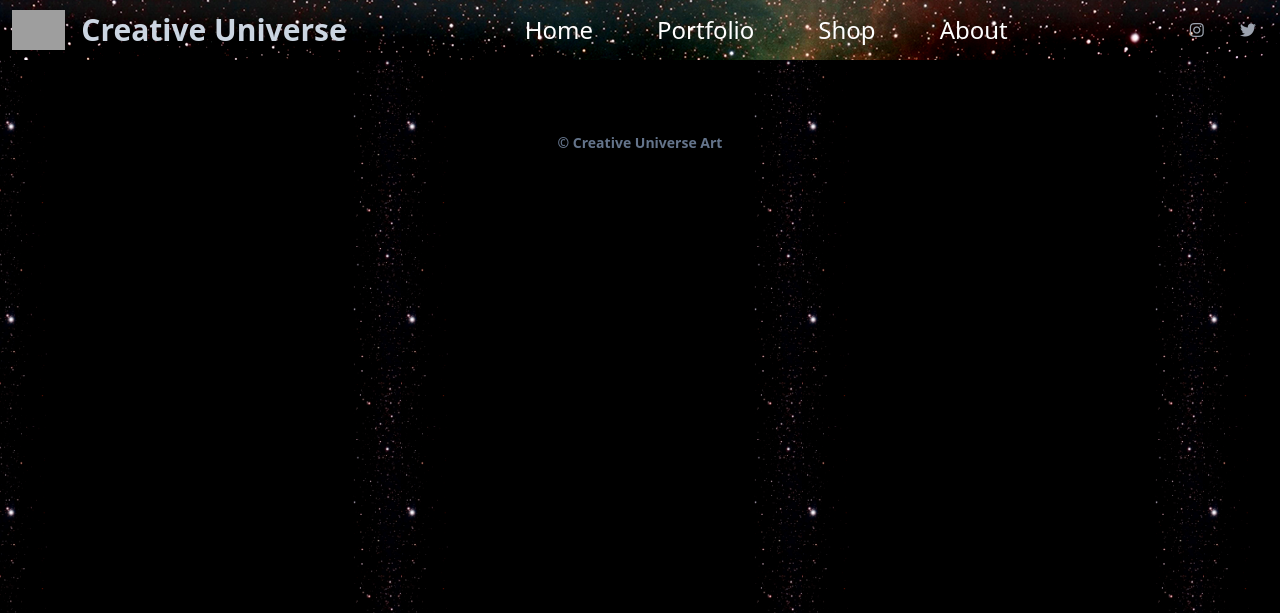
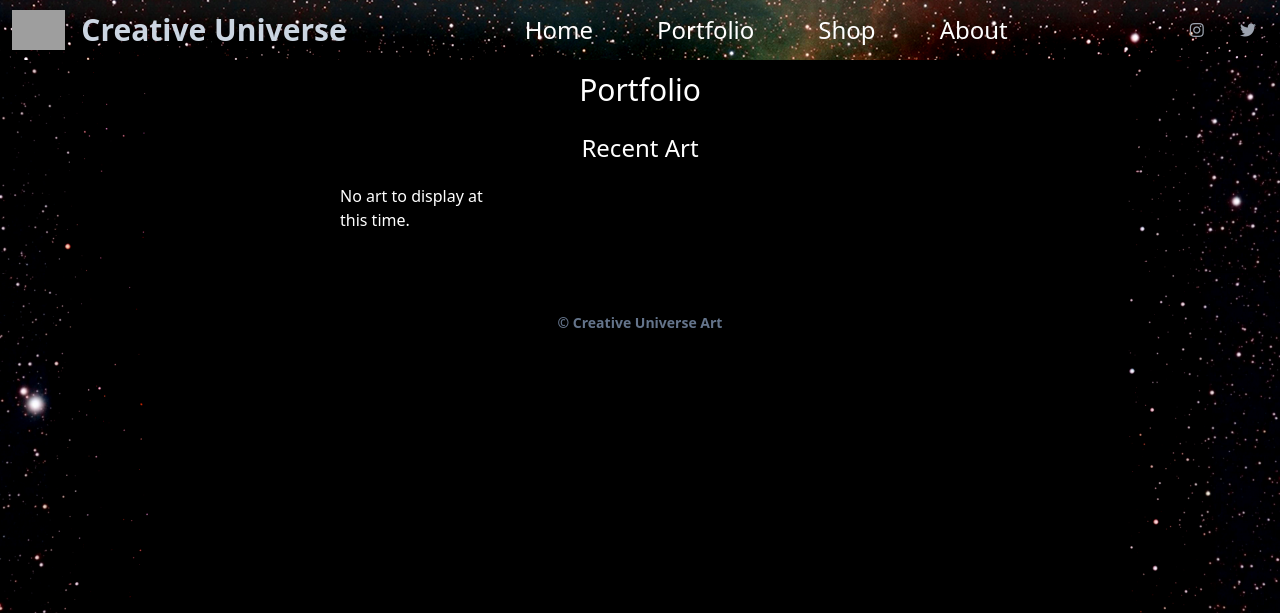
Before and after one commit to LewisFletcher/creative_universe, a Django app: page /portfolio/ in a window 1280 px wide. Shown: the top 613 px of the page. Run offline with Django 4.2, Linux system fonts and the light colour scheme; some libraries are stand-ins or nearby versions; grey boxes are pictures that could not be loaded.

```diff
--- a/about/templates/about.html
+++ b/about/templates/about.html
@@ -1 +1,5 @@
 {% extends 'index.html' %}
+{% load static %}
+{% block background_option %}
+bg-cover
+{% endblock %}
--- a/artpage/templates/arthome.html
+++ b/artpage/templates/arthome.html
@@ -1 +1,26 @@
 {% extends 'index.html' %}
+{% load static %}
+{% block background_option %}
+bg-cover
+{% endblock %}
+{% block content %}
+<div class="flex flex-row justify-center px-8">
+    <h1 class="text-2xl md:text-3xl my-3">Portfolio</h1>
+</div>
+<div class="flex flex-row justify-center px-8">
+    <h1 class="text-xl md:text-2xl my-3">Recent Art</h1>
+</div>
+<div class="grid lg:grid-cols-2 xl:grid-cols-3 gap-10 px-2 py-2 mx-auto w-3/4 xl:w-3/4 mb-4">
+    {% if recent_art %}
+    {% for art in recent_art %}
+    <div class="bg-slate-600 overflow-hidden md:w-64 w-64 mx-2 bg-opacity-25 rounded-b-lg">
+        <a href="#" target="_blank" rel="noreferrer"><img src="{{ art.image.url }}" class="h-64 md:h-64 w-full object-cover"alt=""></a>
+        <a href="#" target="_blank" rel="noreferrer"><h2 class="font-bold bold_underline pl-1">{{ art.title }}</h2></a>
+        <h2 class="font-medium text-sm pl-1">{{ art.description }}</h2>
+    </div>
+    {% endfor %}
+    {% else %}
+    <p>No art to display at this time.</p>
+    {% endif %}
+</div>
+{% endblock  %}
--- a/shop/templates/shop.html
+++ b/shop/templates/shop.html
@@ -1 +1,5 @@
 {% extends 'index.html' %}
+{% load static %}
+{% block background_option %}
+bg-cover
+{% endblock %}
--- a/theme/static/css/dist/styles.css
+++ b/theme/static/css/dist/styles.css
@@ -726,22 +731,12 @@ select {
   margin-bottom: 1.5rem;
 }
 
-.my-auto {
-  margin-top: auto;
-  margin-bottom: auto;
-}
-
-.mx-4 {
-  margin-left: 1rem;
-  margin-right: 1rem;
+.mb-4 {
+  margin-bottom: 1rem;
 }
 
 .mt-8 {
   margin-top: 2rem;
-}
-
-.mb-4 {
-  margin-bottom: 1rem;
 }
 
 .block {
@@ -772,20 +771,16 @@ select {
   height: 100%;
 }
 
-.h-auto {
-  height: auto;
-}
-
-.h-64 {
-  height: 16rem;
-}
-
 .max-h-32 {
   max-height: 8rem;
 }
 
-.max-h-40 {
-  max-height: 10rem;
+.w-3\/4 {
+  width: 75%;
+}
+
+.w-64 {
+  width: 16rem;
 }
 
 .w-full {
@@ -796,24 +791,8 @@ select {
   width: auto;
 }
 
-.w-3\/4 {
-  width: 75%;
-}
-
-.w-64 {
-  width: 16rem;
-}
-
 .max-w-screen-md {
   max-width: 768px;
-}
-
-.max-w-md {
-  max-width: 28rem;
-}
-
-.max-w-sm {
-  max-width: 24rem;
 }
 
 .shrink {
@@ -960,6 +900,10 @@ select {
   background-size: contain;
 }
 
+.bg-repeat-y {
+  background-repeat: repeat-y;
+}
+
 .object-cover {
   -o-object-fit: cover;
      object-fit: cover;
@@ -967,6 +911,26 @@ select {
 
 .p-1 {
   padding: 0.25rem;
+}
+
+.px-8 {
+  padding-left: 2rem;
+  padding-right: 2rem;
+}
+
+.px-2 {
+  padding-left: 0.5rem;
+  padding-right: 0.5rem;
+}
+
+.py-2 {
+  padding-top: 0.5rem;
+  padding-bottom: 0.5rem;
+}
+
+.py-8 {
+  padding-top: 2rem;
+  padding-bottom: 2rem;
 }
 
 .px-4 {
@@ -979,34 +943,13 @@ select {
   padding-bottom: 2.5rem;
 }
 
-.px-2 {
-  padding-left: 0.5rem;
-  padding-right: 0.5rem;
-}
-
 .py-4 {
   padding-top: 1rem;
   padding-bottom: 1rem;
 }
 
-.py-2 {
-  padding-top: 0.5rem;
-  padding-bottom: 0.5rem;
-}
-
-.px-8 {
-  padding-left: 2rem;
-  padding-right: 2rem;
-}
-
-.py-1 {
-  padding-top: 0.25rem;
-  padding-bottom: 0.25rem;
-}
-
-.py-8 {
-  padding-top: 2rem;
-  padding-bottom: 2rem;
+.pl-1 {
+  padding-left: 0.25rem;
 }
 
 .pt-1 {
@@ -1045,9 +980,19 @@ select {
   font-family: calbiri, ui-sans-serif, system-ui, -apple-system, BlinkMacSystemFont, "Segoe UI", Roboto, "Helvetica Neue", Arial, "Noto Sans", sans-serif, "Apple Color Emoji", "Segoe UI Emoji", "Segoe UI Symbol", "Noto Color Emoji";
 }
 
+.text-2xl {
+  font-size: 1.5rem;
+  line-height: 2rem;
+}
+
 .text-xl {
   font-size: 1.25rem;
   line-height: 1.75rem;
+}
+
+.text-sm {
+  font-size: 0.875rem;
+  line-height: 1.25rem;
 }
 
 .text-3xl {
@@ -1055,26 +1000,16 @@ select {
   line-height: 2.25rem;
 }
 
-.text-sm {
-  font-size: 0.875rem;
-  line-height: 1.25rem;
-}
-
-.text-2xl {
-  font-size: 1.5rem;
-  line-height: 2rem;
-}
-
-.font-semibold {
-  font-weight: 600;
+.font-bold {
+  font-weight: 700;
 }
 
 .font-medium {
   font-weight: 500;
 }
 
-.font-bold {
-  font-weight: 700;
+.font-semibold {
+  font-weight: 600;
 }
 
 .leading-normal {
--- a/theme/templates/base.html
+++ b/theme/templates/base.html
@@ -34,7 +34,7 @@
 		{% tailwind_css %}
 	</head>
 
-	<body class="antialiased text-white font-sans leading-normal tracking-normal bg-black w-full bg-contain" style="background-image: url('{% static 'universe_lg_b.png' %}')">
+	<body class="antialiased text-white font-sans leading-normal tracking-normal bg-black w-full bg-repeat-y {% block background_option %}bg-contain{% endblock %}" style="background-image: url('{% static 'universe_lg_b.png' %}')">
 		{% include 'navbar.html' %}
 		<span class="" id="hiddennav">
 			<div class="w-full sm:w-9/12 lg:w-8/12 px-4 sm:pr-2 lg:pr-4 mx-auto md:mt-auto">
```
Also changed, not shown: other parts of theme/static/css/dist/styles.css (+36 -101 lines).
